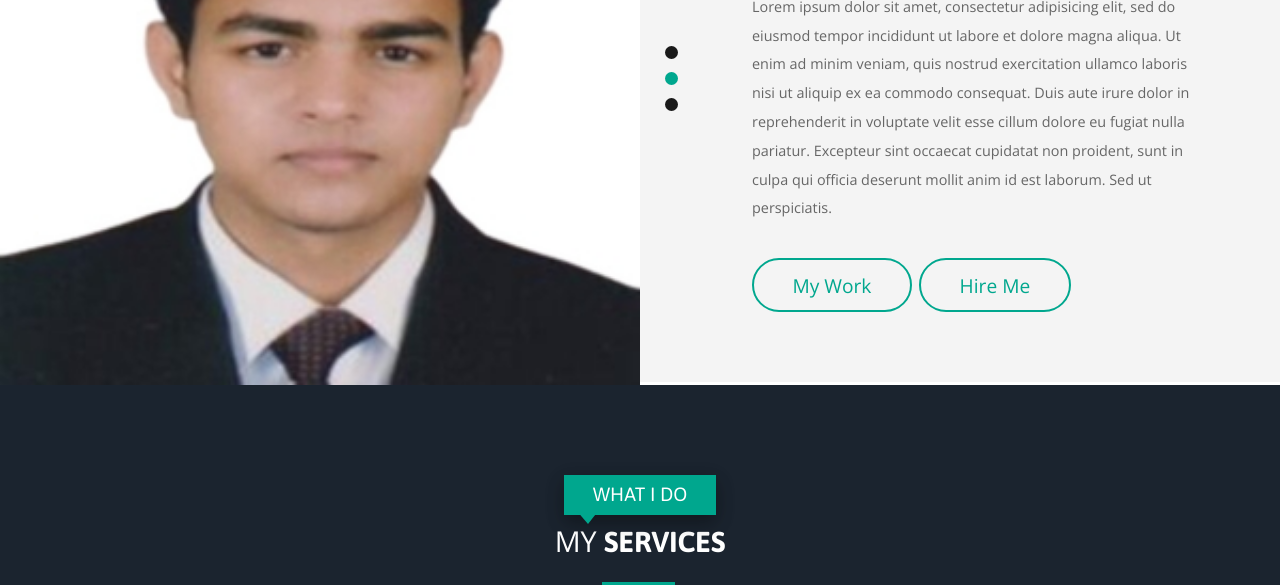
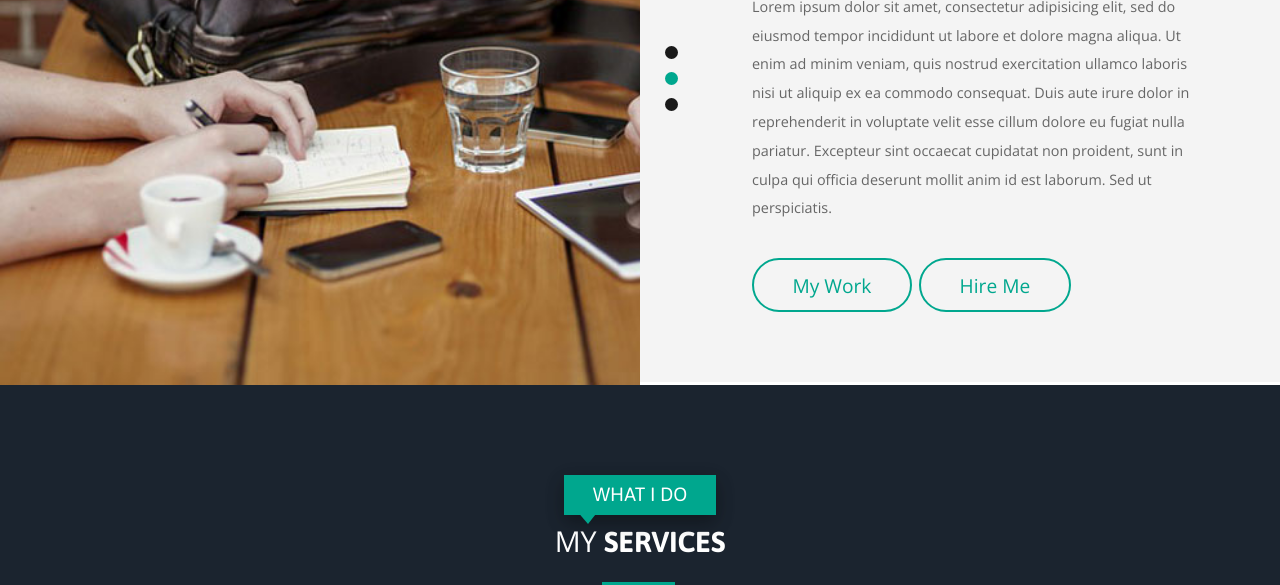
Before and after one commit to newazdigonto/portfolio, a plain HTML site: page index.html in a window 1280 px wide. Shown: the part 865-1450 px from the top of the page. Drawn offline with nearby package versions, Linux system fonts and the light colour scheme; files whose address does not match are found by name.

Commit message:
test
test

```diff
--- a/css/style.css
+++ b/css/style.css
@@ -468,7 +468,7 @@
 .about-right{
 	    float: left;
 	padding:0;
-	background:url(../images/img1.jpg) no-repeat 0px 0px;
+	background:url(../images/pic.jpg) no-repeat 0px 0px;
 	min-height:580px;
 	background-size: cover;
    -o-background-size: cover;
```
